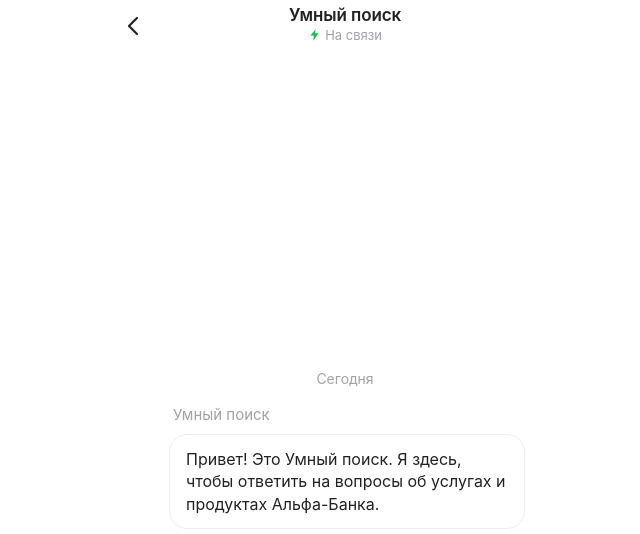
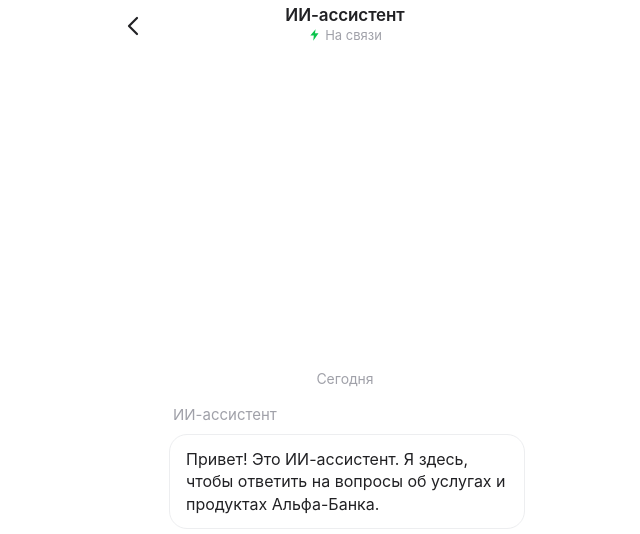
Before and after one commit to gorbunovdmitry/8093-11, a plain HTML site: page index.html in a window 1280 px wide. Shown: the top 534 px of the page, 295-935 px from the left. Drawn offline with Linux system fonts and the light colour scheme.

Commit message:
Переименовать «Умный поиск» → «ИИ-ассистент»

```diff
--- a/index.html
+++ b/index.html
@@ -4,7 +4,7 @@
 <meta charset="utf-8">
 <meta name="viewport" content="width=device-width, initial-scale=1, maximum-scale=1, user-scalable=no, viewport-fit=cover">
 <meta name="theme-color" content="#ffffff">
-<title>Умный поиск</title>
+<title>ИИ-ассистент</title>
 
 <!-- Google tag (gtag.js) — GA4 -->
 <script async src="https://www.googletagmanager.com/gtag/js?id=G-VNG605KE2R"></script>
@@ -271,7 +271,7 @@
         </svg>
       </button>
       <div class="center">
-        <div class="title">Умный поиск</div>
+        <div class="title">ИИ-ассистент</div>
         <div class="subtitle">
           <svg width="14" height="14" viewBox="0 0 24 24" aria-hidden="true">
             <path d="M13 2 L4 13 h6 l-1 9 9-13 h-6 l1-7 z" fill="#0cc44d"/>
@@ -388,7 +388,7 @@
     avCol.appendChild(avatar);
     assistantCol = el('div','col');
     if(firstAssistantGroup){
-      assistantCol.appendChild(el('div','sender','Умный поиск'));
+      assistantCol.appendChild(el('div','sender','ИИ-ассистент'));
       firstAssistantGroup = false;
     }
     assistantRow.appendChild(avCol);
@@ -527,7 +527,7 @@
   bindRetry();
 
   // ====== intro ("сообщения только что пришли") ======
-  var MSG1 = "Привет! Это Умный поиск. Я здесь, чтобы ответить на вопросы об услугах и продуктах Альфа-Банка.";
+  var MSG1 = "Привет! Это ИИ-ассистент. Я здесь, чтобы ответить на вопросы об услугах и продуктах Альфа-Банка.";
   var MSG2_DEFAULT = "Вот с чем ко мне часто обращаются:\nКогда выплатят проценты по вкладу?\nПодключить Alfa Pay\nВыбрать категории кэшбэка";
   var MSG2 = CONFIG.offer || MSG2_DEFAULT;
 
```
Also changed, not shown: 1 other file.
